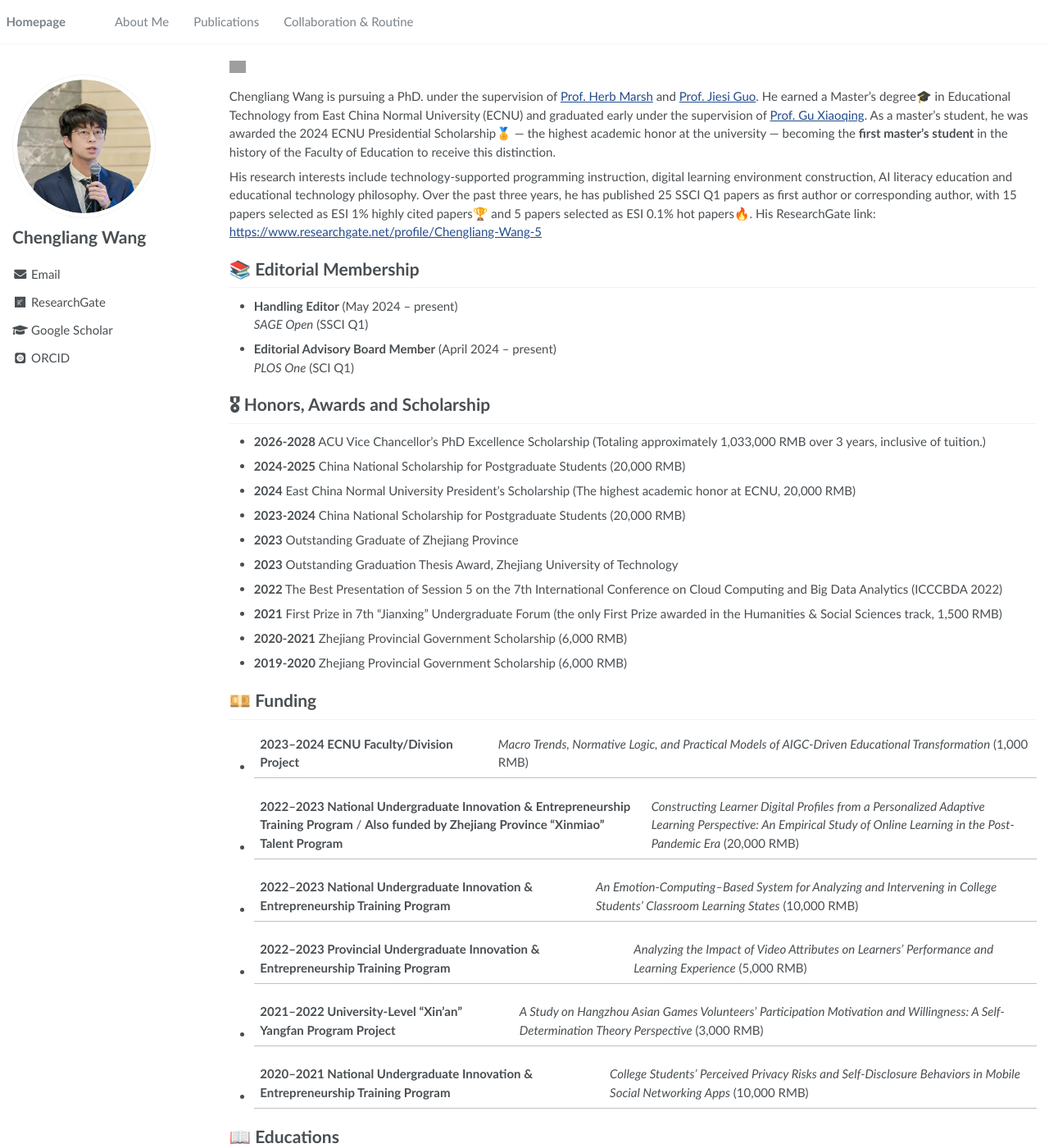
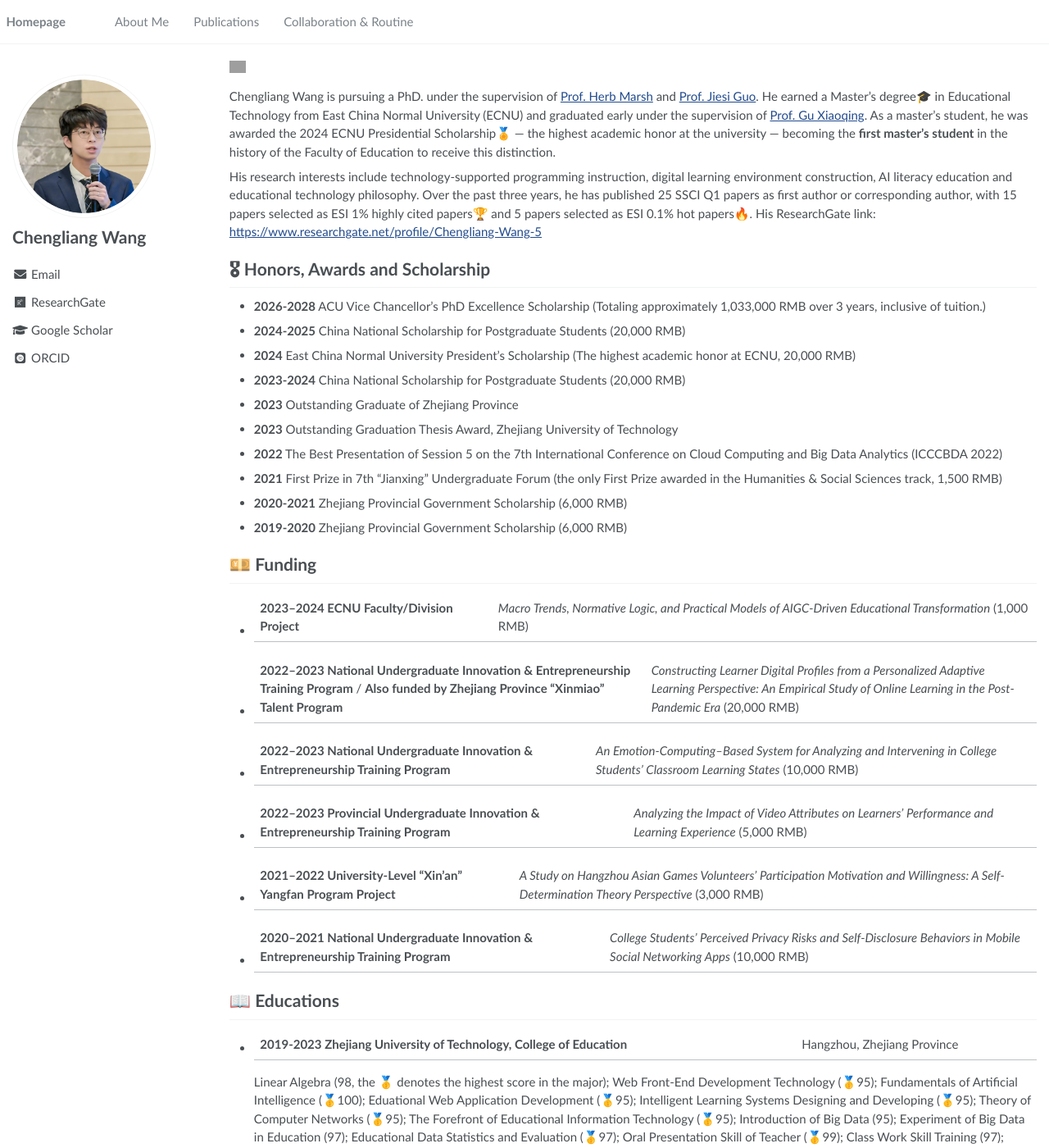
Before and after one commit to wcledutech/wcledutech.github.io, a Jekyll site: the page built from _pages/about.md, in a window 1280 px wide and 1400 px high. Shown: the whole window at 82% size. Built offline with Jekyll 4.4.1, drawn with Linux system fonts in a browser that asks for light colours; some web fonts are replaced; some of the changed text lies outside the part shown; grey boxes are pictures that could not be loaded.

Commit message:
Update about.md

```diff
--- a/_pages/about.md
+++ b/_pages/about.md
@@ -25,12 +25,6 @@ Chengliang Wang is pursuing a PhD. under the supervision of <a href="https://sch
 
 His research interests include technology-supported programming instruction, digital learning environment construction, AI literacy education and educational technology philosophy. Over the past three years, he has published 25 SSCI Q1 papers as first author or corresponding author, with 15 papers selected as ESI 1% highly cited papers🏆 and 5 papers selected as ESI 0.1% hot papers🔥. His ResearchGate link: <a href="https://www.researchgate.net/profile/Chengliang-Wang-5" target="_blank">https://www.researchgate.net/profile/Chengliang-Wang-5</a>
 
-# 📚 Editorial Membership
-
-- **Handling Editor** (May 2024 – present)
-  *SAGE Open* (SSCI Q1)
-- **Editorial Advisory Board Member** (April 2024 – present)
-  *PLOS One* (SCI Q1)
 
 # 🎖 Honors, Awards and Scholarship
 - **2026-2028** ACU Vice Chancellor's PhD Excellence Scholarship (Totaling approximately 1,033,000 RMB over 3 years, inclusive of tuition.)
@@ -43,6 +37,9 @@ His research interests include technology-supported programming instruction, dig
 - **2021** First Prize in 7th “Jianxing” Undergraduate Forum (the only First Prize awarded in the Humanities & Social Sciences track, 1,500 RMB)
 - **2020-2021** Zhejiang Provincial Government Scholarship (6,000 RMB)
 - **2019-2020** Zhejiang Provincial Government Scholarship (6,000 RMB)
+
+
+
 
 # 💴 Funding
 * **2023–2024 ECNU Faculty/Division Project** | *Macro Trends, Normative Logic, and Practical Models of AIGC-Driven Educational Transformation*  (1,000 RMB)
```
Also changed, not shown: other parts of _pages/about.md (+8 -0 lines).
